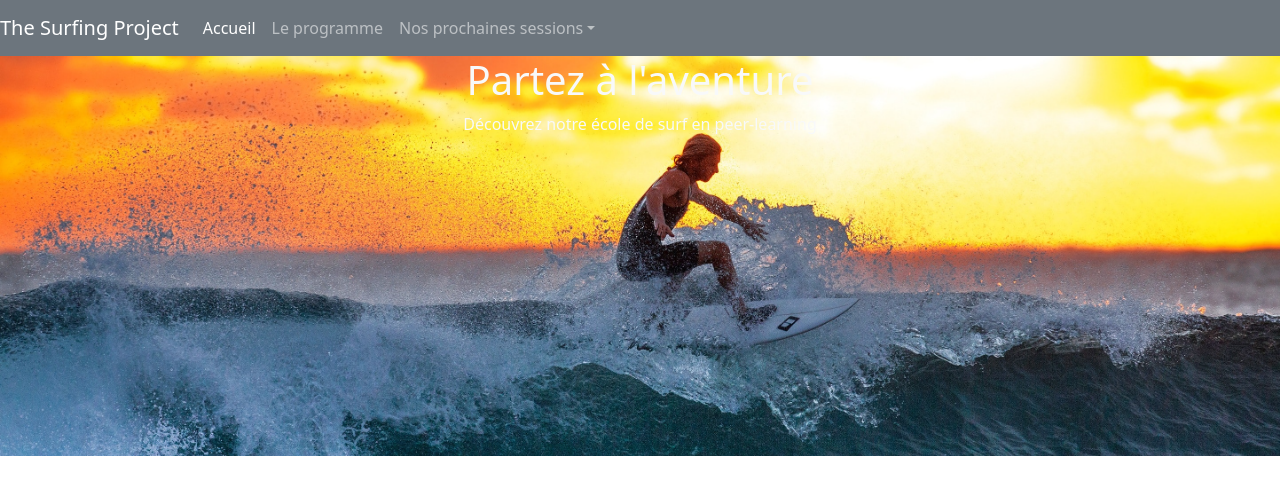
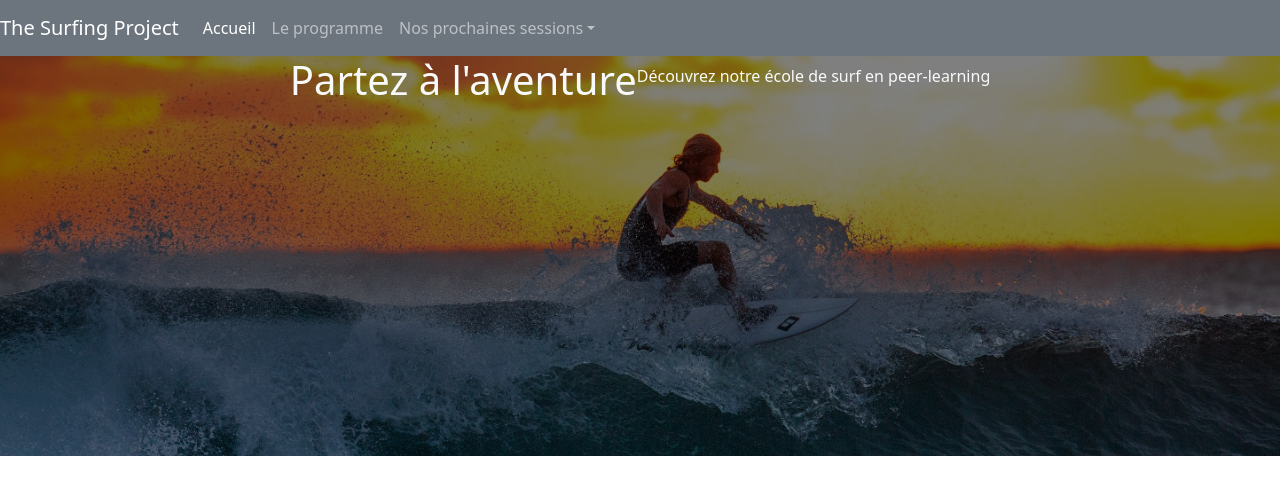
Before and after one commit to MelinaDCB/Surfing-website, a plain HTML site: page index.html in a window 1280 px wide. Drawn offline with nearby package versions, Linux system fonts and the light colour scheme.

Commit message:
Second commit

```diff
--- a/index.html
+++ b/index.html
@@ -35,8 +35,8 @@
       </nav>
 
     <div class="jumbotron">
-        <div class="container">
-            <h1 class="text-light ">Partez à l'aventure</h1>
+        <div class="container d-flex align-items-center justify-content-center">
+            <h1 class="text-light">Partez à l'aventure</h1>
             <p class="text-light">Découvrez notre école de surf en peer-learning</p>
         </div>
     </div>
--- a/style.css
+++ b/style.css
@@ -1,8 +1,7 @@
 .jumbotron {
     height: 400px;
-    background-image: url(images/header_surf.jpg);
+    background-image: linear-gradient(rgba(0, 0, 0, 0.5), rgba(0, 0, 0, 0.5)), url(images/header_surf.jpg);
     background-position: center;
     background-repeat: no-repeat;
     background-size: cover;
-    text-align:center
 }
```
